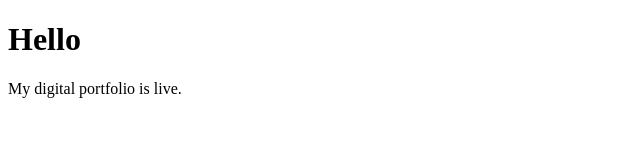
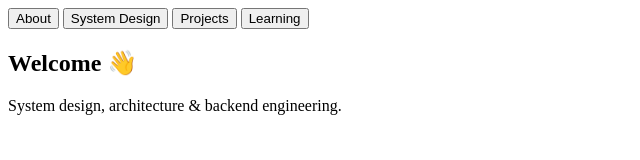
Before and after one commit to Annamalai-Ganesan-08/Annamalai_Ganesan_08.github.io, a plain HTML site: page index.html in a window 1280 px wide. Shown: the whole page, without its empty margins (0-640 px from the left). Drawn offline with Linux system fonts and the light colour scheme.

Commit message:
Update index.html

```diff
--- a/index.html
+++ b/index.html
@@ -1,10 +1,23 @@
 <!DOCTYPE html>
 <html>
 <head>
-  <title>My Portfolio</title>
+  <title>Annamalai | Software Engineer</title>
+  <link rel="stylesheet" href="styles.css">
 </head>
 <body>
-  <h1>Hello </h1>
-  <p>My digital portfolio is live.</p>
+
+<nav>
+  <button onclick="loadSection('about')">About</button>
+  <button onclick="loadSection('system')">System Design</button>
+  <button onclick="loadSection('projects')">Projects</button>
+  <button onclick="loadSection('learning')">Learning</button>
+</nav>
+
+<main id="content">
+  <h2>Welcome 👋</h2>
+  <p>System design, architecture & backend engineering.</p>
+</main>
+
+<script src="app.js"></script>
 </body>
 </html>
```
